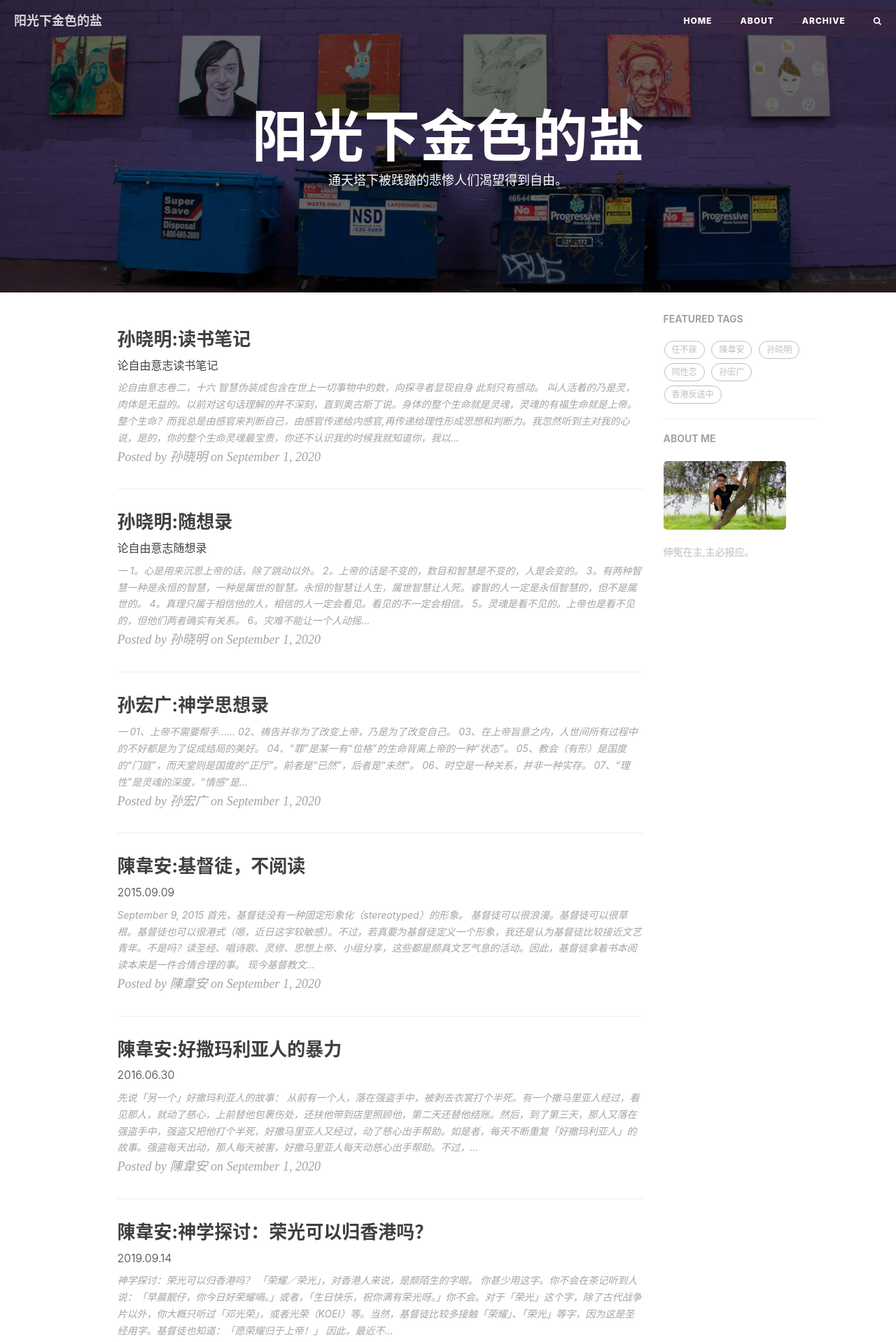
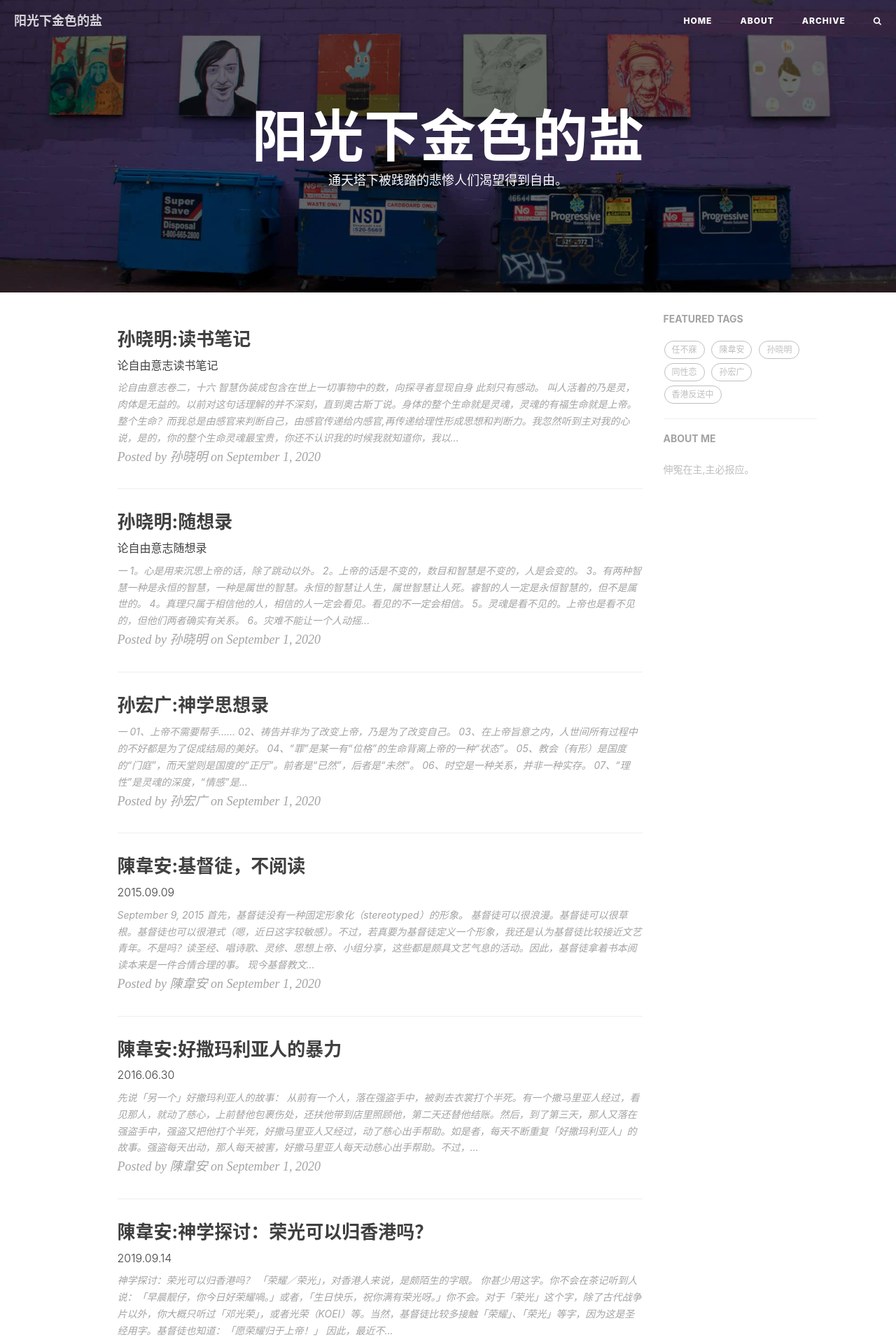
Before and after one commit to huayezhan/avalanche, a Jekyll site: the page built from index.html, in a window 1280 px wide. Shown: the top 1918 px of the page at 70% size. Built offline with Jekyll 4.4.1, drawn with Linux system fonts in a browser that asks for light colours; nearby versions of some CDN libraries; the list of posts is cut into pages by our own code; comment, search, counter and statistics services are not loaded.

Commit message:
modify92

```diff
--- a/_config.yml
+++ b/_config.yml
@@ -82,7 +82,7 @@ kramdown:
 # Sidebar settings
 sidebar: true                           # whether or not using Sidebar.
 sidebar-about-description: "伸冤在主,主必报应。"
-sidebar-avatar: img/zhy.jpg       # use absolute URL, seeing it's used in both `/` and `/about/`
+#sidebar-avatar: img/zhy.jpg       # use absolute URL, seeing it's used in both `/` and `/about/`
 
 
 
```
